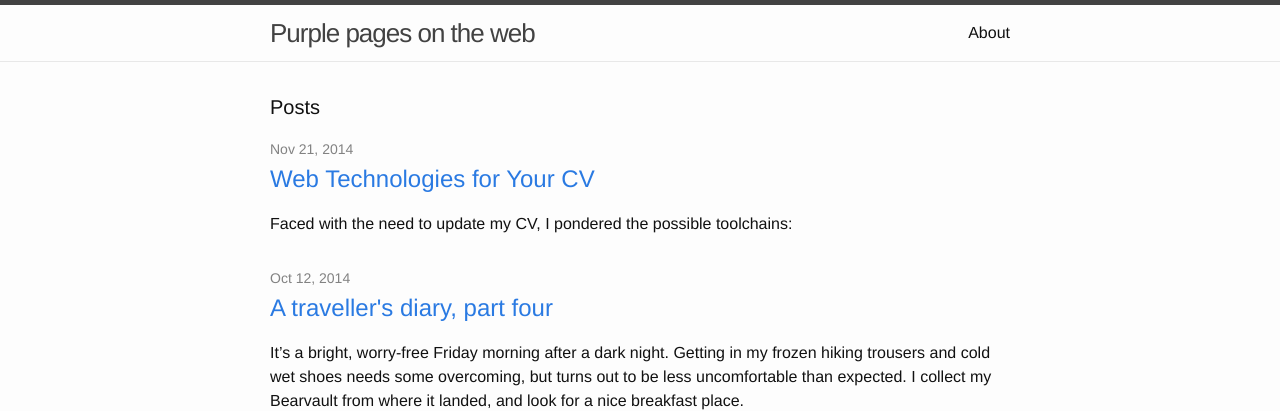
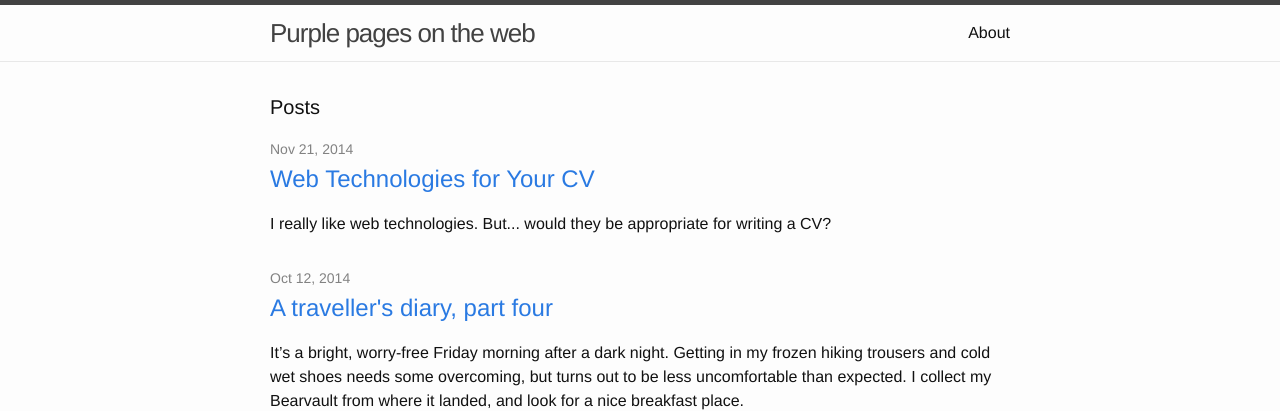
Before and after one commit to Sjlver/Sjlver.github.io, a Jekyll site: the page built from index.html, in a window 1280 px wide. Shown: the top 411 px of the page. Built offline with Jekyll 4.4.1, drawn with Linux system fonts in a browser that asks for light colours.

Commit message:
Add an exceprt to the CV post.

```diff
--- a/_posts/2014-11-21-web-technologies-for-your-cv.md
+++ b/_posts/2014-11-21-web-technologies-for-your-cv.md
@@ -2,6 +2,9 @@
 layout:     post
 title:      "Web Technologies for Your CV"
 categories: technology
+excerpt: >
+    I really like web technologies. But... would they be appropriate for
+    writing a CV?
 ---
 
 Faced with the need to update my CV, I pondered the possible toolchains:
```
